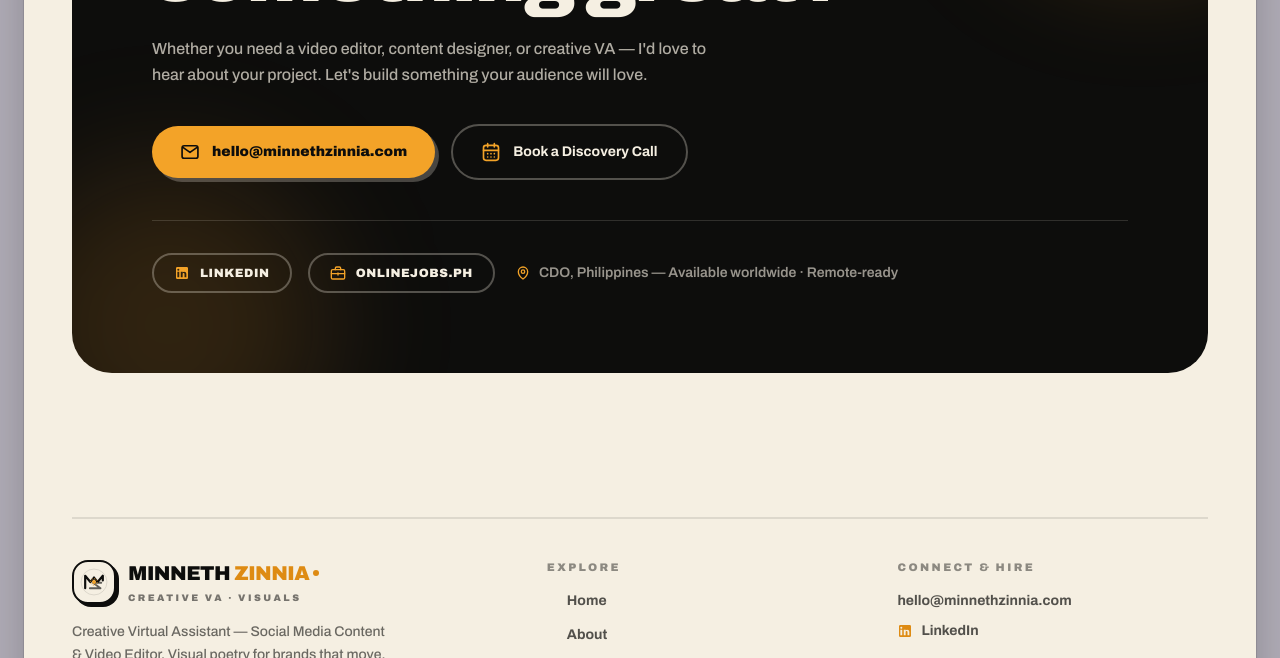
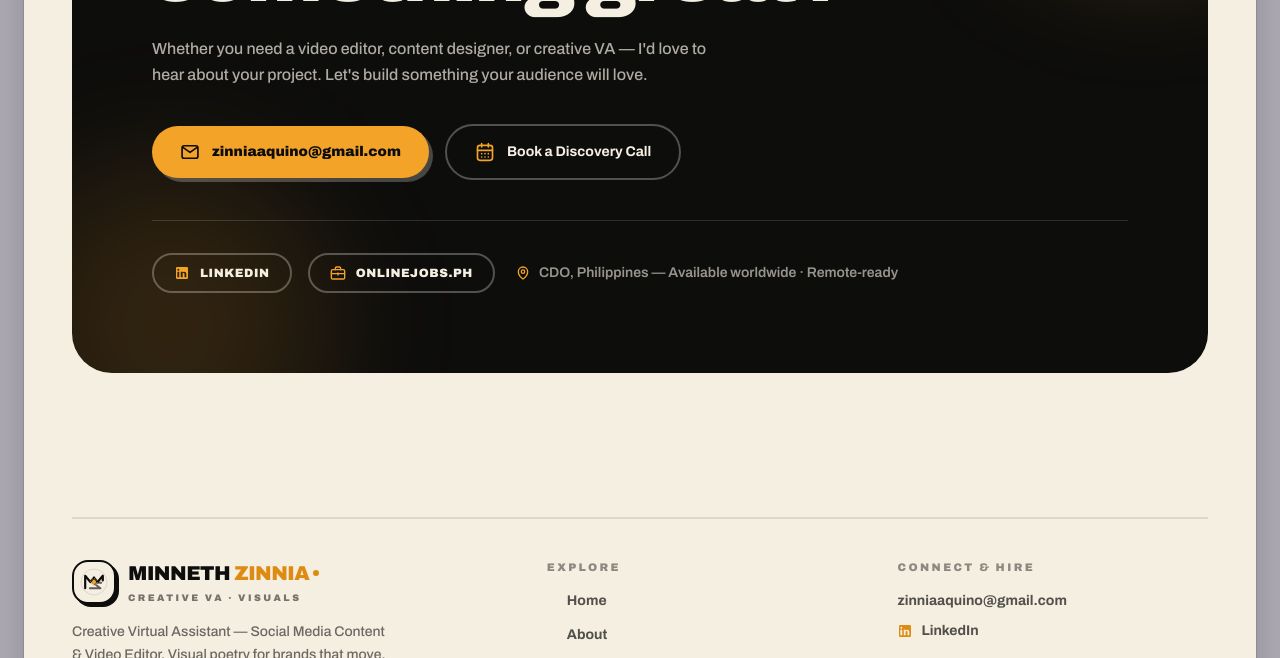
Before and after one commit to chanex15/minneth-zinnia-portfolio, a React (Vite) app: page / in a window 1280 px wide. Shown: the part 5920-6578 px from the top of the page. Built offline with nearby package versions, Linux system fonts and the light colour scheme.

Commit message:
Update data.ts

```diff
--- a/src/data.ts
+++ b/src/data.ts
@@ -18,9 +18,9 @@ export const profile = {
   tagline: "Social Media Content & Video Editor",
   location: "CDO, Philippines",
   availability: "Available worldwide · Remote-ready",
-  email: "hello@minnethzinnia.com",
-  linkedin: "https://www.linkedin.com/",
-  onlinejobs: "https://www.onlinejobs.ph/",
+  email: "zinniaaquino@gmail.com",
+  linkedin: "https://www.linkedin.com/in/minneth-zinnia-aquino-dayaday-232911a1/",
+  onlinejobs: "https://www.onlinejobs.ph/jobseekers/info/883717",
 };
 
 export const professionalProfiles = [
```
